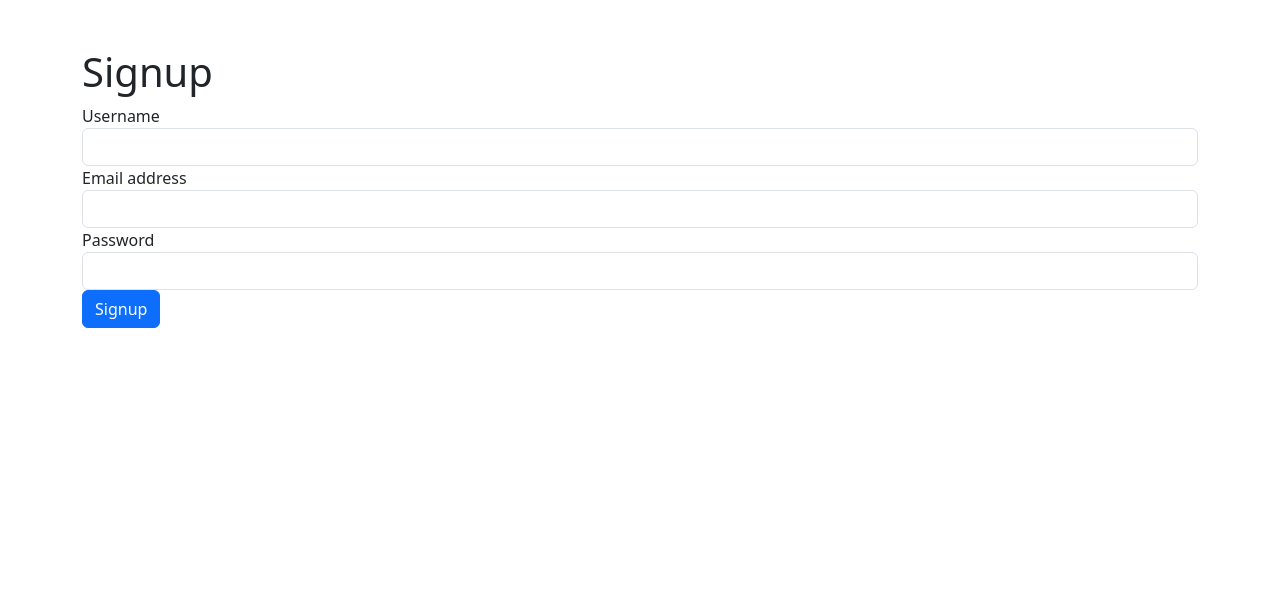
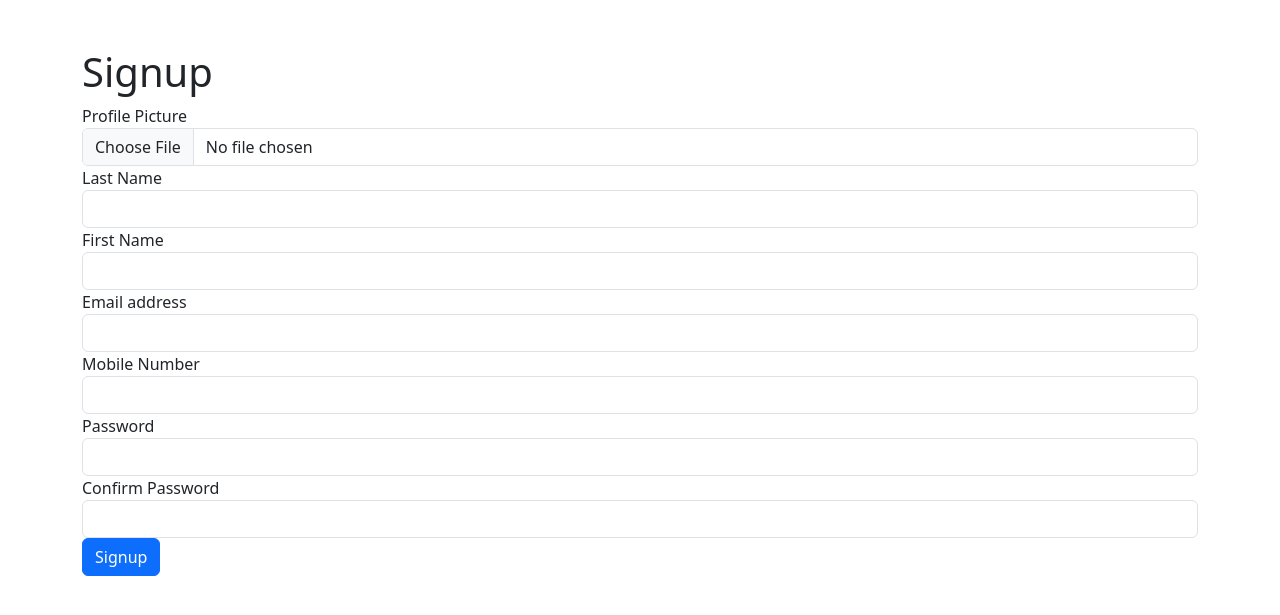
Before and after one commit to Diffyyy/very-secure-web-app, a Node server app: page /signup in a window 1280 px wide. Shown: the top 615 px of the page. Run offline with Node 20, Linux system fonts and the light colour scheme.

Commit message:
fixed some bugs

```diff
--- a/views/signup.html
+++ b/views/signup.html
@@ -11,16 +11,32 @@
         <h1 class="mt-5">Signup</h1>
         <form action="/signup" method="POST">
         <div class="form-group">
-            <label for="username">Username</label>
-            <input type="text" class="form-control" id="username" name="username" required>
+            <label for="profilePic">Profile Picture</label>
+            <input type="file" class="form-control" id="profilepic" name="profilepic">
+        </div>
+        <div class="form-group">
+            <label for="lastname">Last Name</label>
+            <input type="text" class="form-control" id="firstname" name="firstname" required>
+        </div>
+        <div class="form-group">
+            <label for="firstname">First Name</label>
+            <input type="text" class="form-control" id="lastname" name="lastname" required>
         </div>
         <div class="form-group">
             <label for="email">Email address</label>
             <input type="email" class="form-control" id="email" name="email" required>
         </div>
         <div class="form-group">
+            <label for="numbere">Mobile Number</label>
+            <input type="tel" class="form-control" id="number" name="number" required>
+        </div>
+        <div class="form-group">
             <label for="password">Password</label>
             <input type="password" class="form-control" id="password" name="password" required>
+        </div>
+        <div class="form-group">
+            <label for="password">Confirm Password</label>
+            <input type="password" class="form-control" id="confirmpassword" name="confirmpassword" required>
         </div>
         <button type="submit" class="btn btn-primary">Signup</button>
         </form>
```
